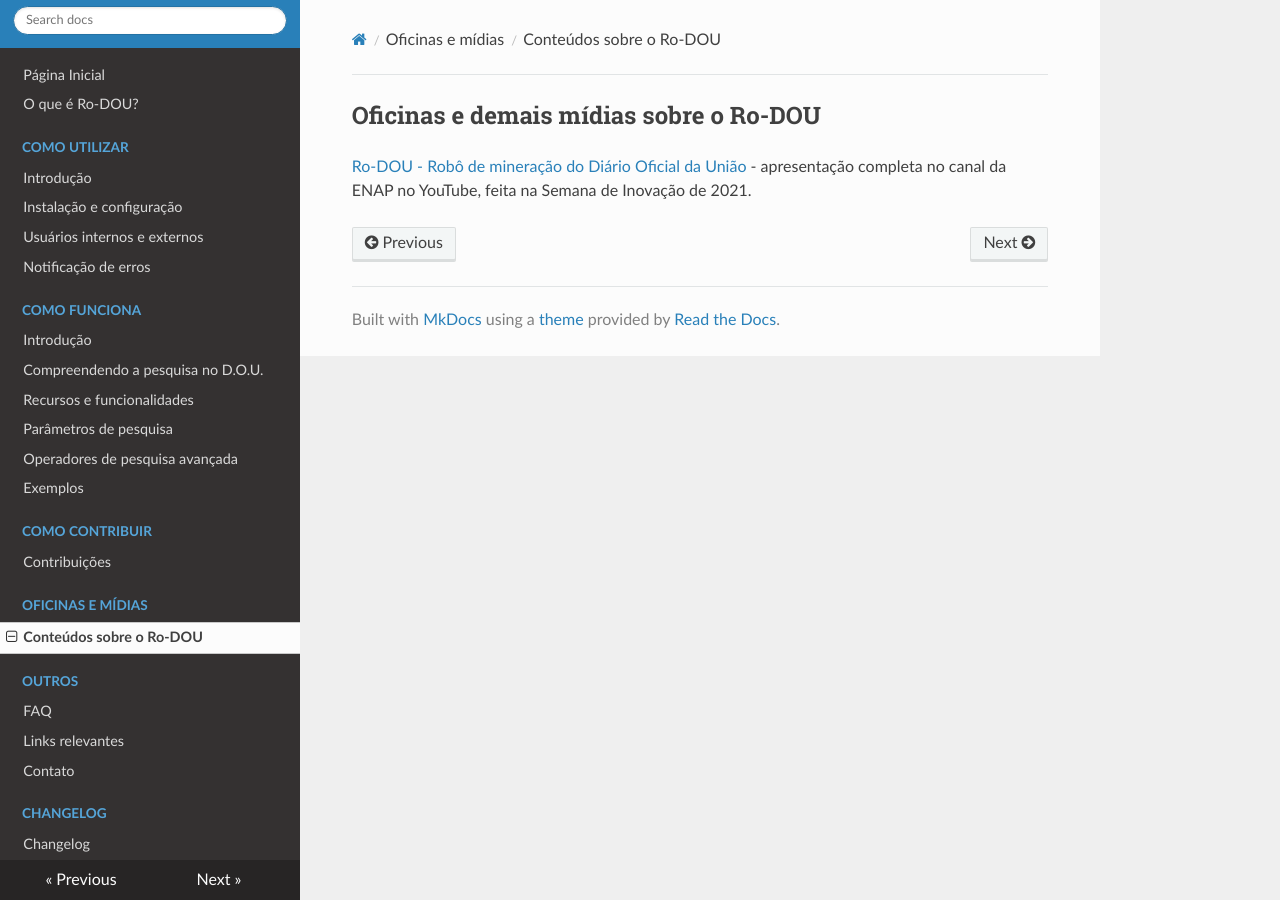
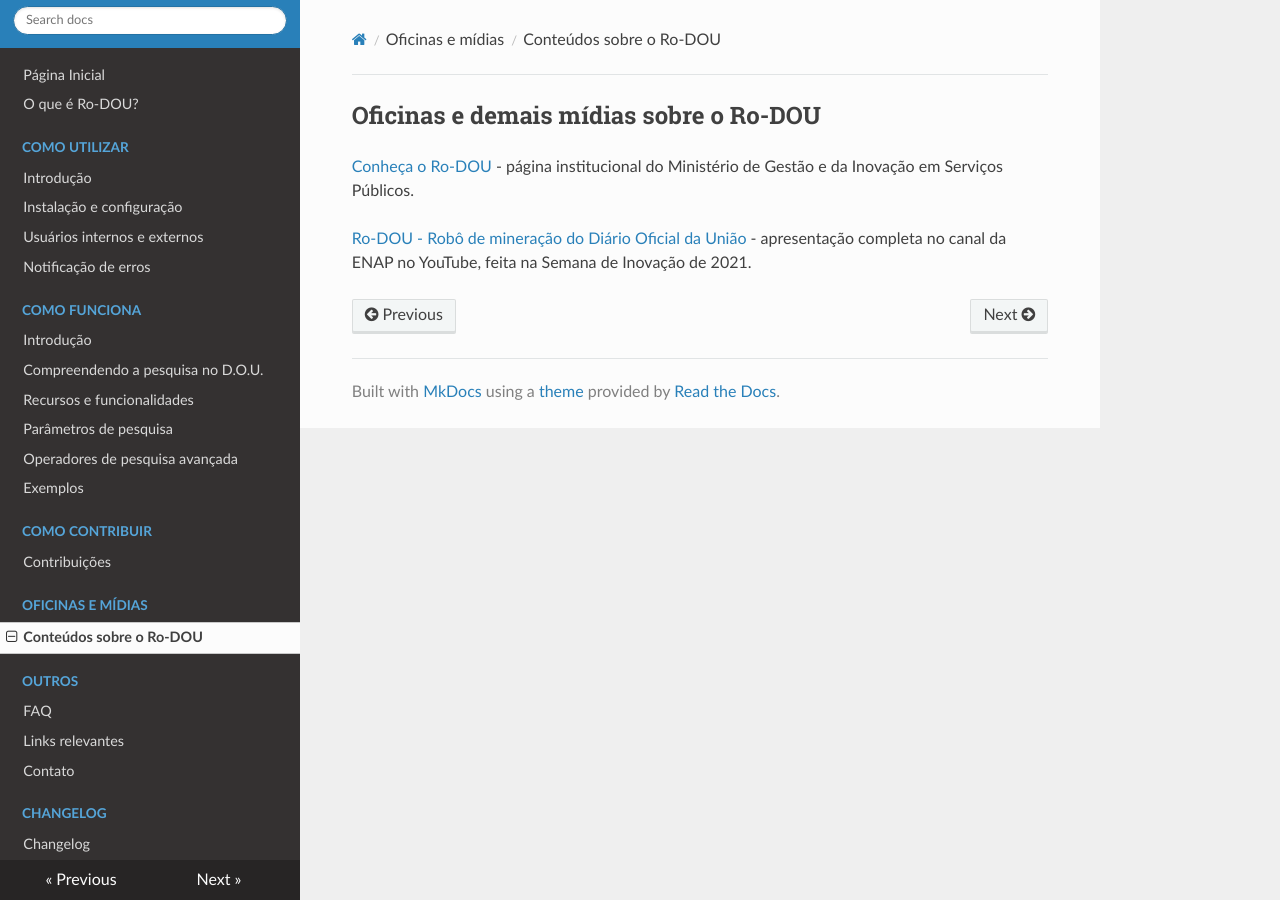
Before and after one commit to gestaogovbr/Ro-dou, an MkDocs documentation site: the page built from docs/docs/oficinas_midias/oficinas_midias.md, in a window 1280 px wide. Built offline with MkDocs 1.6.1, drawn with Linux system fonts in a browser that asks for light colours; nearby versions of some CDN libraries.

Commit message:
Add link

```diff
--- a/docs/docs/oficinas_midias/oficinas_midias.md
+++ b/docs/docs/oficinas_midias/oficinas_midias.md
@@ -1,3 +1,5 @@
 ## Oficinas e demais mídias sobre o Ro-DOU
 
+[Conheça o Ro-DOU](http://www.gov.br/rodou) - página institucional do Ministério de Gestão e da Inovação em Serviços Públicos.
+
 [Ro-DOU - Robô de mineração do Diário Oficial da União](https://www.youtube.com/watch?v=phCa8GJOHY0) - apresentação completa no canal da ENAP no YouTube, feita na Semana de Inovação de 2021.
```
